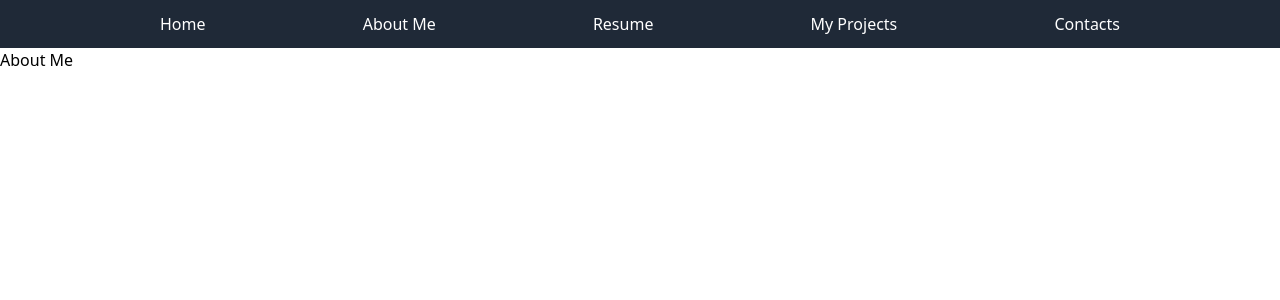
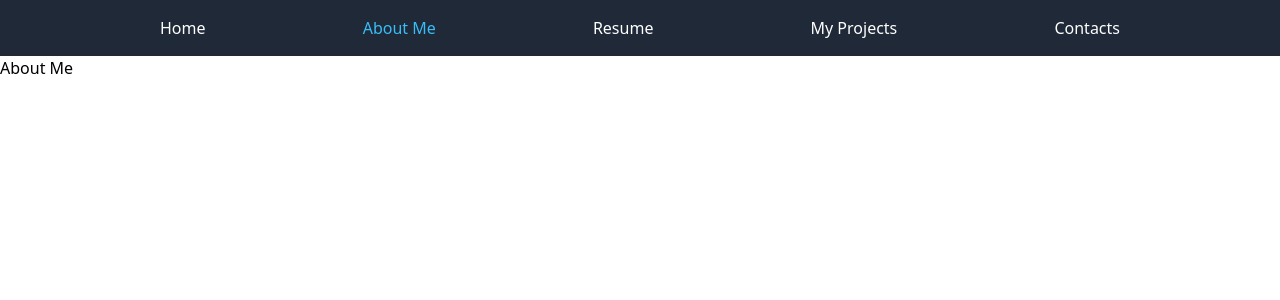
Before and after one commit to KirillMatviychuck/portfolio-v2, a React (Create React App) app: page /about in a window 1280 px wide. Shown: the top 300 px of the page. Built offline with nearby package versions, Linux system fonts and the light colour scheme.

Commit message:
added hover and active link change color

```diff
--- a/src/common/components/Header/Header.tsx
+++ b/src/common/components/Header/Header.tsx
@@ -2,7 +2,7 @@ import { Navigation } from "./Navigation/Navigation"
 
 export const Header = () => {
     return (
-        <div className="flex justify-center bg-gray-800 text-white">
+        <div className="flex justify-center h-14 bg-gray-800 text-white">
             <Navigation />
         </div>
     )
--- a/src/common/components/Header/Navigation/Navigation.tsx
+++ b/src/common/components/Header/Navigation/Navigation.tsx
@@ -2,12 +2,12 @@ import { NavLink } from "react-router-dom"
 
 export const Navigation = () => {
     return (
-        <ul className="flex justify-between items-center w-3/4 h-12">
-            <li><NavLink to={'/'}>Home</NavLink></li>
-            <li><NavLink to={'/about'}>About Me</NavLink></li>
-            <li><NavLink to={'/resume'}>Resume</NavLink></li>
-            <li><NavLink to={'/projects'}>My Projects</NavLink></li>
-            <li><NavLink to={'/contacts'}>Contacts</NavLink></li>
+        <ul className="flex justify-between items-center w-3/4 font-medium">
+            <li><NavLink to={'/'} className={({ isActive }) => isActive ? 'text-sky-400' : 'text-white hover:text-sky-400'}>Home</NavLink></li>
+            <li><NavLink to={'/about'} className={({ isActive }) => isActive ? 'text-sky-400' : 'text-white hover:text-sky-400'}>About Me</NavLink></li>
+            <li><NavLink to={'/resume'} className={({ isActive }) => isActive ? 'text-sky-400' : 'text-white hover:text-sky-400'}>Resume</NavLink></li>
+            <li><NavLink to={'/projects'} className={({ isActive }) => isActive ? 'text-sky-400' : 'text-white hover:text-sky-400'}>My Projects</NavLink></li>
+            <li><NavLink to={'/contacts'} className={({ isActive }) => isActive ? 'text-sky-400' : 'text-white hover:text-sky-400'}>Contacts</NavLink></li>
         </ul>
     )
 }
```
